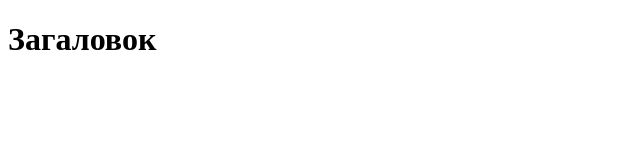
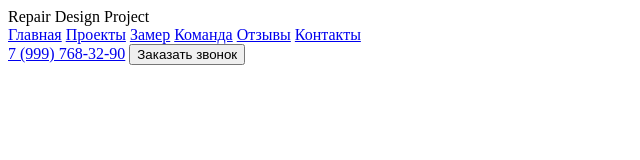
Before and after one commit to webjayql/digital-project, a website: page index.html in a window 1280 px wide. Shown: the whole page, without its empty margins (0-640 px from the left). Drawn offline with Linux system fonts and the light colour scheme.

Commit message:
Feadd header in  index.html

```diff
--- a/index.html
+++ b/index.html
@@ -7,7 +7,31 @@
 </head>
 <body>
 
-    <h1>Загаловок</h1>
+    <header class="header">
+        <div class="container">
+            <div class="menu">
+                <div class="logo menu__logo">
+                    Repair Design Project
+                </div>
+                <!-- /.logo -->
+                <nav class="nav menu__nav">
+                    <a href="#" class="nav__item">Главная</a>
+                    <a href="#" class="nav__item">Проекты</a>
+                    <a href="#" class="nav__item">Замер</a>
+                    <a href="#" class="nav__item">Команда</a>
+                    <a href="#" class="nav__item">Отзывы</a>
+                    <a href="#" class="nav__item">Контакты</a>
+                </nav>
+                <!-- /.nav -->
+                <div class="contacts menu__contacts">
+                    <a href="#" class="phone contacts__phone">7 (999) 768-32-90</a>
+                    <button class="button contacts__button button--primary">Заказать звонок</button>
+                </div>
+            </div>
+            <!-- /.menu -->
+        </div>
+        <!-- /.container -->
+    </header>
 
 </body>
 </html>
```
